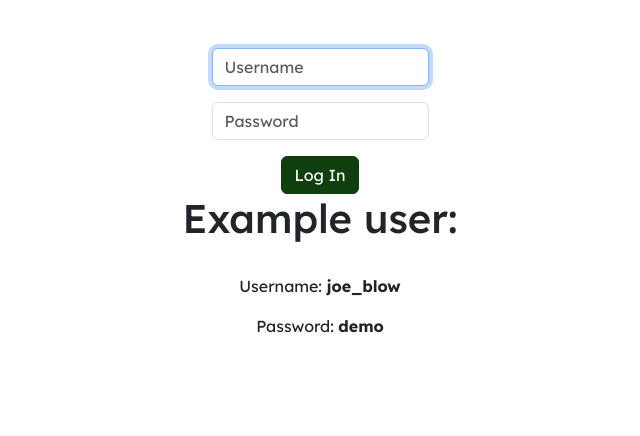
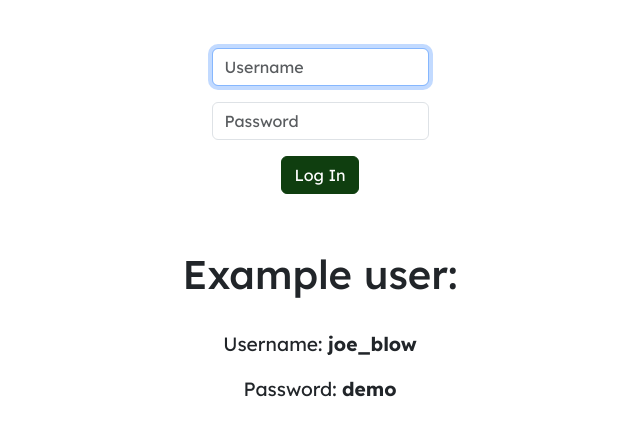
Before and after one commit to CHagarty/scorecard-catalogue, a Flask app: page /login in a window 1280 px wide. Shown: the part 110-546 px from the top of the page, without its empty margins (320-960 px from the left). Run offline with Flask 3, Linux system fonts and the light colour scheme.

Commit message:
Fixed the demo message styling

```diff
--- a/static/styles.css
+++ b/static/styles.css
@@ -324,6 +324,13 @@ td {
 .stat-value {
     font-size: 2rem;
     font-weight: bold;
+}
+
+/* Demo message */
+
+.demo-message {
+    margin-top: 3.5rem;
+    font-size: 1.2rem;
 }
 
 /*---------------------------------------------------------------------------------------------*/
```
